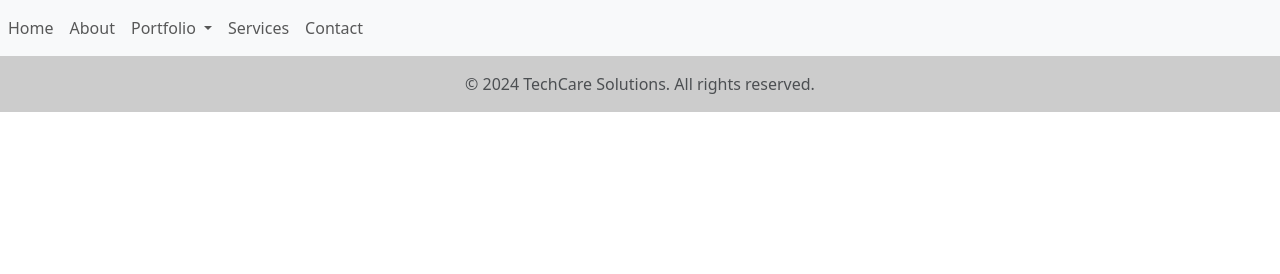
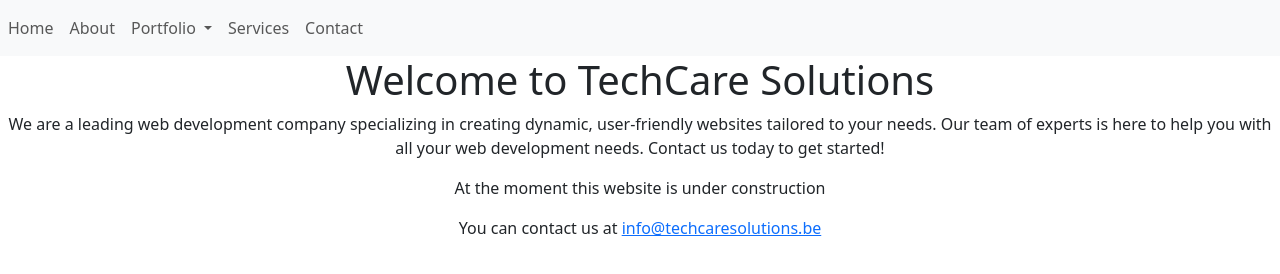
Before and after one commit to Techcare-Solutions/tcs, a website built with webpack: page src/html/index.html in a window 1280 px wide. Built offline with nearby package versions, Linux system fonts and the light colour scheme.

Commit message:
update active tab navbar

```diff
--- /dev/null
+++ b/src/css/site.css
@@ -0,0 +1,4 @@
+footer {
+    position: absolute;
+    bottom: 0;
+}
--- a/src/html/index.html
+++ b/src/html/index.html
@@ -8,7 +8,16 @@
 <header>
     <div id="navbar"></div>
 </header>
-<main></main>
+<main>
+    <center>
+        <h1>Welcome to TechCare Solutions</h1>
+        <p>We are a leading web development company specializing in creating dynamic, user-friendly websites tailored to
+            your needs. Our team of experts is here to help you with all your web development needs. Contact us today to
+            get started!</p>
+        <p>At the moment this website is under construction</p>
+        <p>You can contact us at <a href="mailto:info@techcaresolutions.be">info@techcaresolutions.be</a></p>
+    </center>
+</main>
 <footer></footer>
 </body>
 </html>
--- a/src/index.ts
+++ b/src/index.ts
@@ -1,6 +1,11 @@
 import 'bootstrap/dist/css/bootstrap.css'
+import './css/site.css'
 
-import {loadFooter} from "./js/loadTemplates";
+import {loadFooter, loadNavbar} from "./js/loadTemplates";
 
+window.addEventListener("load", INIT);
 
-loadFooter();
+function INIT() {
+    //loadFooter();
+    loadNavbar();
+}
--- a/src/js/loadTemplates.ts
+++ b/src/js/loadTemplates.ts
@@ -3,5 +3,24 @@ import navbar from '../assets/dynamicHtml/navbar.html';
 
 export function loadFooter(): void {
     document.getElementsByTagName('footer')[0].innerHTML = footer;
-    document.getElementById('navbar')!.innerHTML = navbar;
 }
+
+export function loadNavbar(): void {
+    const navbarDiv = document.getElementById('navbar') as HTMLDivElement;
+    navbarDiv.innerHTML = navbar;
+    setActive();
+}
+
+function getPage(): String {
+    const path = window.location.pathname === '/' ? '/index.html' : window.location.pathname;
+    return path;
+}
+
+function setActive(): void {
+    const navLinks = document.querySelectorAll('.nav-link');
+    navLinks.forEach((link) => {
+        if ("/" + link.getAttribute('href') === getPage()) {
+            link.classList.add('active');
+        }
+    });
+}
--- a/webpack.config.js
+++ b/webpack.config.js
@@ -21,13 +21,10 @@ const config = {
                 }
             )
         ),
-        pages.map(
-            (page) => new MiniCssExtractPlugin(
-                {
-                    filename: `${page}.css`,
-                }
-            )
-        ),
+        new MiniCssExtractPlugin({
+                filename: "main.css",
+            }
+        )
     ),
     resolve: {
         extensions: [".ts", ".js"],
```
Also changed, not shown: src/assets/dynamicHtml/navbar.html (+3 -3 lines).
